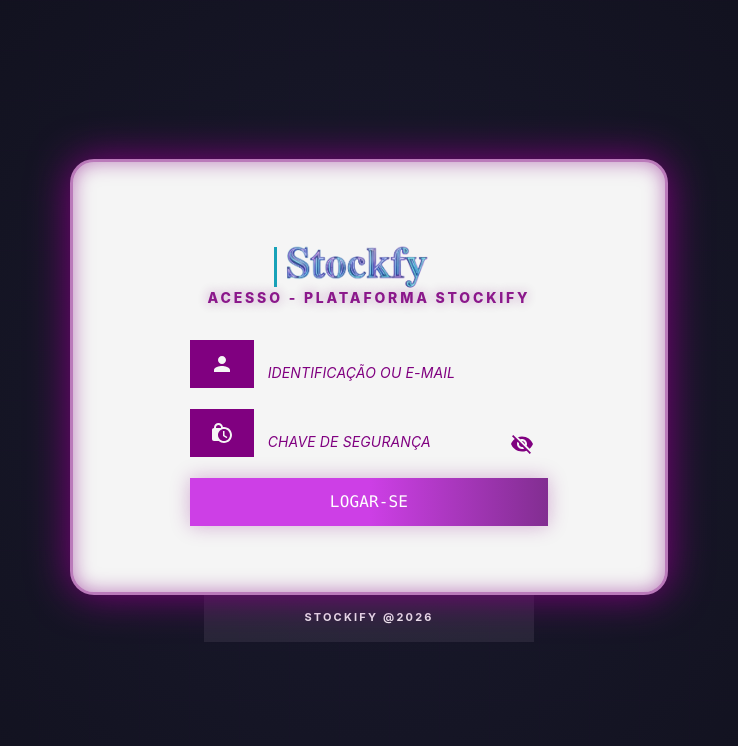
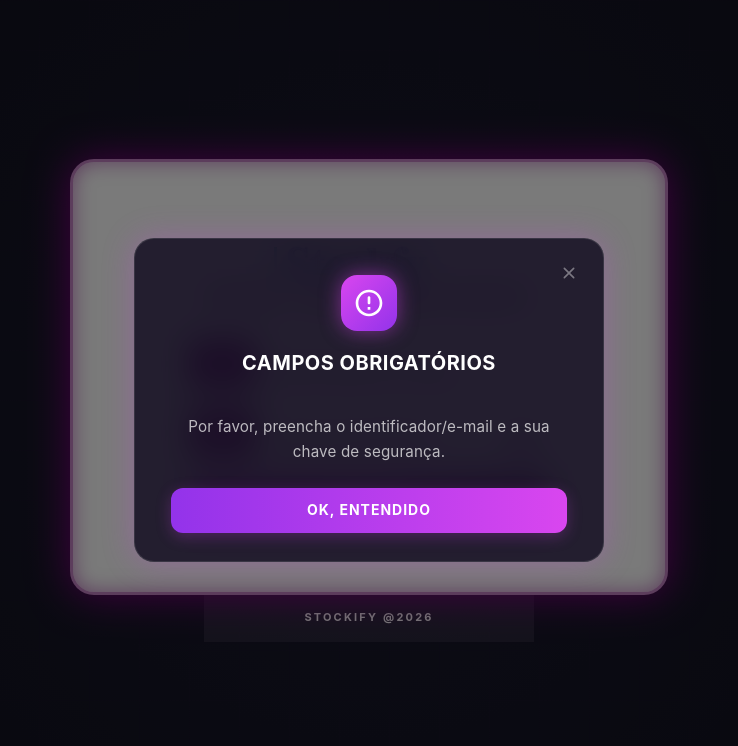
Before and after one commit to camotio022/stocKify, a React (Vite) app: page / in a window 1280 px wide. Both pictures are taken after a click on the element "LOGAR-SE". Shown: the top 746 px of the page, without its empty margins (271-1009 px from the left). Built offline with nearby package versions, Linux system fonts and the light colour scheme; no server answers.

Commit message:
validando as credencias do usuario

```diff
--- a/src/auth/Login/index.jsx
+++ b/src/auth/Login/index.jsx
@@ -2,18 +2,23 @@ import { CircularProgress, InputAdornment, Stack, Typography, useMediaQuery } fr
 import * as Tag from './styles'
 import { Root } from '../../styles/Root/root_styles'
 import { LockClock, Person, Visibility, VisibilityOff } from '@mui/icons-material'
-import { useContext, useState } from 'react'
+import { useContext, useEffect, useState } from 'react'
 import { AuthContext } from '../../auth_context'
 import { LogoMainLayout } from '../../components/Logo'
+import { LoginAuthMessage } from '../../components/Alertas/LoginAuthMessage'
 
 export const Login = () => {
-    const [open, setOpen] = useState('')
-    const { loginWithEmailAndPassword, matches } = useContext(AuthContext)
-    const [progress, setProgress] = useState(false)
+    const[open, setOpen] = useState(false); // Mudado de '' para false (booleano)
+    const [openAlert, setAlert] = useState(false); // Corrigido erro de digitação de setAleter e inicializado como false
+    const [alertContent, setAlertContent] = useState({ title: '', message: '' }); // Guarda os textos dinâmicos do erro
+    const [progress, setProgress] = useState(false);
+    const { loginWithEmailAndPassword, matches } = useContext(AuthContext);
+
     const [data, setData] = useState({
         email: '',
         password: ''
-    })
+    });
+
     const handleChange = (event) => {
         const { name, value } = event.target;
         setData(prevData => ({
@@ -21,22 +26,96 @@ export const Login = () => {
             [name]: value
         }));
     };
-    document.addEventListener('keydown', (e) => {
-        if (e.key === 'Enter') {
-            login()
+
+    // 🔐 Validação e Função de Login robusta
+    const login = async () => {
+        // Se já estiver processando, bloqueia cliques repetidos (evita ataques de brute-force manual)
+        if (progress) return;
+
+        // 1. Limpeza de espaços em branco (Sanitização básica)
+        const emailSanitizado = data.email.trim();
+        const passwordSanitizada = data.password;
+
+        // 2. Validações Locais de Segurança
+        if (!emailSanitizado || !passwordSanitizada) {
+            setAlertContent({
+                title: "Campos Obrigatórios",
+                message: "Por favor, preencha o identificador/e-mail e a sua chave de segurança."
+            });
+            setAlert(true);
+            return;
         }
-    })
-    const login = async () => {
-        setProgress(true)
+
+        // Validação de formato de e-mail por Regex básica
+        const emailRegex = /^[^\s@]+@[^\s@]+\.[^\s@]+$/;
+        if (!emailRegex.test(emailSanitizado)) {
+            setAlertContent({
+                title: "E-mail Inválido",
+                message: "O formato do e-mail digitado não parece correto. Verifique a digitação."
+            });
+            setAlert(true);
+            return;
+        }
+
+        setProgress(true);
+
         try {
-            await loginWithEmailAndPassword(data.email, data.password)
-            setProgress(false)
+            // Envia os dados limpos e validados para o Firebase
+            await loginWithEmailAndPassword(emailSanitizado, passwordSanitizada);
         } catch (error) {
-            console.error(error)
+            console.error("[Auth Error]:", error.code);
+
+            // 3. Tratamento Reverso Seguro (Tradução amigável de erros do Firebase)
+            let modalTitle = "Falha no Acesso";
+            let modalMessage = "Ocorreu um erro ao tentar se conectar. Verifique seus dados.";
+
+            switch (error.code) {
+                case 'auth/invalid-email':
+                    modalMessage = "Este formato de e-mail é inválido.";
+                    break;
+                case 'auth/wrong-password':
+                case 'auth/user-not-found':
+                    // Mensagem unificada por motivos de segurança (evita descoberta de e-mails existentes)
+                    modalMessage = "E-mail ou senha incorretos. Por favor, tente novamente.";
+                    break;
+                case 'auth/user-disabled':
+                    modalTitle = "Acesso Suspenso";
+                    modalMessage = "Este usuário foi desativado pelo administrador do Stockify.";
+                    break;
+                case 'auth/too-many-requests':
+                    modalTitle = "Acesso Bloqueado";
+                    modalMessage = "Múltiplas tentativas falhas detectadas. Sua conta foi temporariamente bloqueada por segurança. Tente mais tarde.";
+                    break;
+            }
+
+            setAlertContent({ title: modalTitle, message: modalMessage });
+            setAlert(true);
+        } finally {
+            setProgress(false); // Sempre desativa o loading, independente de dar certo ou errado
         }
-    }
+    };
+
+    // Captura segura do teclado usando useEffect (Evita vazamento de memória)
+    useEffect(() => {
+        const handleKeyDown = (e) => {
+            if (e.key === 'Enter') {
+                login();
+            }
+        }
+        document.addEventListener('keydown', handleKeyDown);
+        // Limpeza crucial ao desmontar o componente ou ao mudar dependências
+        return () => {
+            document.removeEventListener('keydown', handleKeyDown);
+        };
+    }, [data, progress]); // Fica de olho nos dados atualizados
     return (
         <Tag.MuiContainer matches={matches}>
+            <LoginAuthMessage open={openAlert}
+                onClose={() => setAlert(false)}
+                title={alertContent.title}
+                message={alertContent.message}
+                glowColor="#D946EF" // Acompanha o rosa neon da sua identidade visual de login
+                accentColor="#9333EA" />
             <Tag.MuiCard matches={matches}>
                 <LogoMainLayout />
                 <Tag.MuiTitle >
--- a/src/auth_context/index.jsx
+++ b/src/auth_context/index.jsx
@@ -57,13 +57,13 @@ export const AuthProvider = ({ children }) => {
     }
 
     useEffect(() => {
+        checkUserAuthentication();
+    }, []);
+    useEffect(() => {
         if (user && user.tenant && !tenant) {
             checkTenant(user.tenant);
         }
     }, [user, tenant]);
-    useEffect(() => {
-        checkUserAuthentication();
-    }, []);
     const login = (userData) => {
         setIsLoggedIn(true);
         localStorage.setItem('isLoggedIn', 'true');
--- /dev/null
+++ b/src/components/Alertas/LoginAuthMessage.jsx
@@ -0,0 +1,125 @@
+import React from 'react';
+import { Dialog, DialogTitle, DialogContent, DialogContentText, DialogActions, Button, Box, IconButton } from '@mui/material';
+import CloseRoundedIcon from '@mui/icons-material/CloseRounded';
+import ErrorOutlineRoundedIcon from '@mui/icons-material/ErrorOutlineRounded';
+export const LoginAuthMessage = ({
+    open,
+    onClose,
+    title = "Atenção",
+    message,
+    severity = "error",
+    glowColor = "#D946EF",
+    accentColor = "#A855F7" }) => {
+    return (
+        <Dialog
+            open={open}
+            onClose={onClose}
+            maxWidth="xs"
+            fullWidth
+            PaperProps={{
+                sx: {
+                    background: 'rgba(20, 15, 35, 0.85)', // Fundo escuro futurista com transparência
+                    backdropFilter: 'blur(16px)', // Efeito Glassmorphism (vidro fosco)
+                    border: `1px solid rgba(255, 255, 255, 0.1)`,
+                    borderRadius: '20px',
+                    boxShadow: `0 0 30px 2px ${glowColor}40`, // O efeito Glow minimalista nas bordas
+                    padding: '12px',
+                    overflow: 'visible'
+                }
+            }}
+        >
+            {/* Botão de Fechar Superior (Minimalista) */}
+            <IconButton
+                onClick={onClose}
+                sx={{
+                    position: 'absolute',
+                    right: 16,
+                    top: 16,
+                    color: 'rgba(255, 255, 255, 0.4)',
+                    '&:hover': { color: '#FFF' }
+                }}
+            >
+                <CloseRoundedIcon fontSize="small" />
+            </IconButton>
+
+            {/* Conteúdo Principal / Cabeçalho */}
+            <Box sx={{ display: 'flex', flexDirection: 'column', alignItems: 'center', pt: 3, pb: 1 }}>
+                {/* Ícone Futurista Iluminado */}
+                <Box
+                    sx={{
+                        width: 56,
+                        height: 56,
+                        borderRadius: '16px',
+                        background: `linear-gradient(135deg, ${glowColor} 0%, ${accentColor} 100%)`,
+                        display: 'flex',
+                        alignItems: 'center',
+                        justifyContent: 'center',
+                        boxShadow: `0 0 20px ${glowColor}80`,
+                        mb: 2
+                    }}
+                >
+                    <ErrorOutlineRoundedIcon sx={{ color: '#FFF', fontSize: '2rem' }} />
+                </Box>
+
+                {/* Título em Caixa Alta e Moderno */}
+                <DialogTitle
+                    sx={{
+                        color: '#FFF',
+                        fontFamily: '"Inter", "Roboto", sans-serif',
+                        fontWeight: 700,
+                        fontSize: '1.25rem',
+                        letterSpacing: '0.5px',
+                        textTransform: 'uppercase',
+                        textAlign: 'center',
+                        p: 0,
+                        mb: 1
+                    }}
+                >
+                    {title}
+                </DialogTitle>
+            </Box>
+
+            {/* Corpo do Texto */}
+            <DialogContent sx={{ pb: 2 }}>
+                <DialogContentText
+                    sx={{
+                        color: 'rgba(255, 255, 255, 0.7)',
+                        fontFamily: '"Inter", sans-serif',
+                        fontSize: '0.95rem',
+                        textAlign: 'center',
+                        lineHeight: 1.6
+                    }}
+                >
+                    {message}
+                </DialogContentText>
+            </DialogContent>
+
+            {/* Ações / Botão de Confirmar */}
+            <DialogActions sx={{ justifyContent: 'center', pb: 2, px: 3 }}>
+                <Button
+                    onClick={onClose}
+                    fullWidth
+                    variant="contained"
+                    sx={{
+                        background: `linear-gradient(90deg, ${accentColor} 0%, ${glowColor} 100%)`,
+                        color: '#FFF',
+                        fontWeight: 700,
+                        fontFamily: '"Inter", sans-serif',
+                        textTransform: 'uppercase',
+                        letterSpacing: '1px',
+                        borderRadius: '12px',
+                        padding: '10px 0',
+                        boxShadow: `0 4px 15px ${glowColor}40`,
+                        transition: 'all 0.3s ease',
+                        '&:hover': {
+                            boxShadow: `0 0 25px ${glowColor}`,
+                            filter: 'brightness(1.1)',
+                        }
+                    }}
+                >
+                    OK, Entendido
+                </Button>
+            </DialogActions>
+        </Dialog>
+    )
+}
--- a/src/pages/NewItem/index.jsx
+++ b/src/pages/NewItem/index.jsx
@@ -26,6 +26,7 @@ export const NewItem = ({
     const [progress, setProgress] = useState(false)
     const [success, setSuccess] = useState(false)
     const [data, setData] = useState({
+        tenant: user.tenant,
         nome: "",
         categoria: "",
         quantidade: "",
```
Also changed, not shown: src/components/Alertas/index.js (added).
